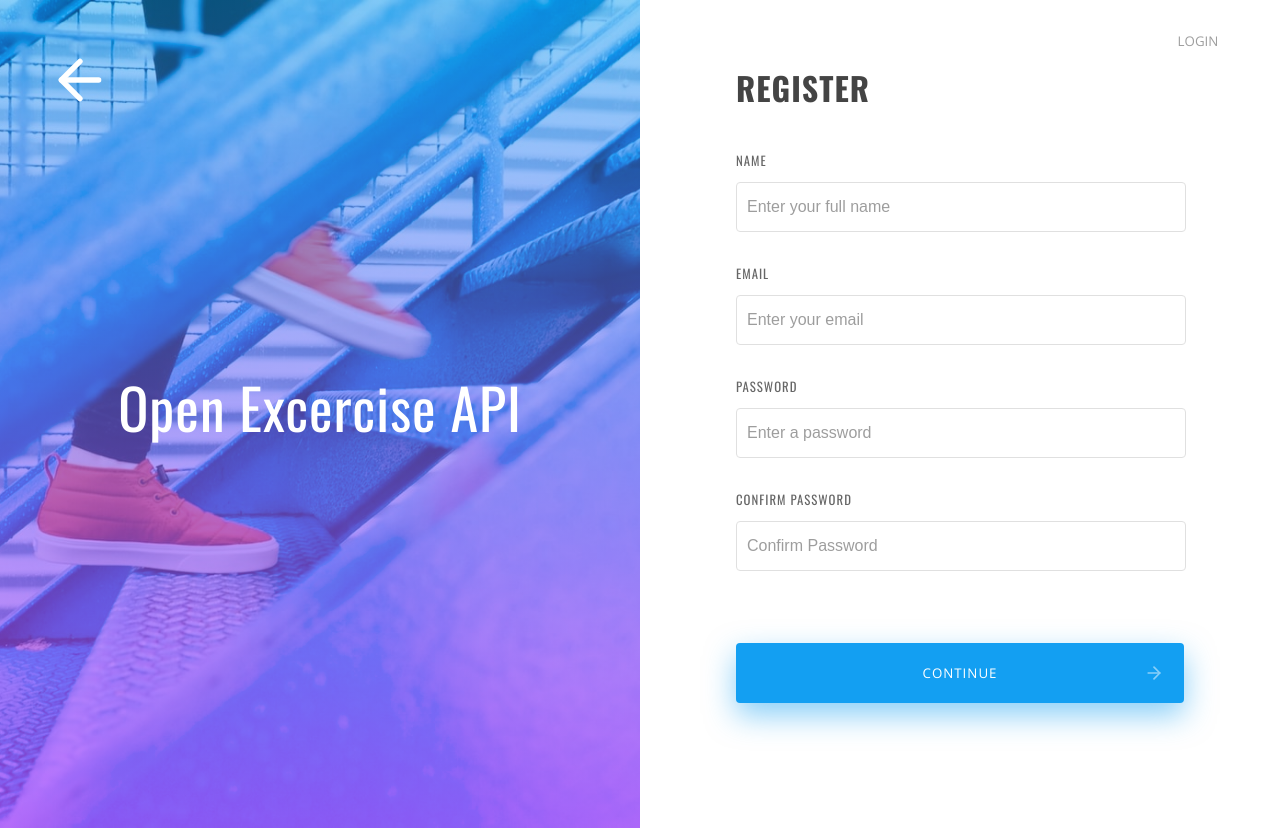
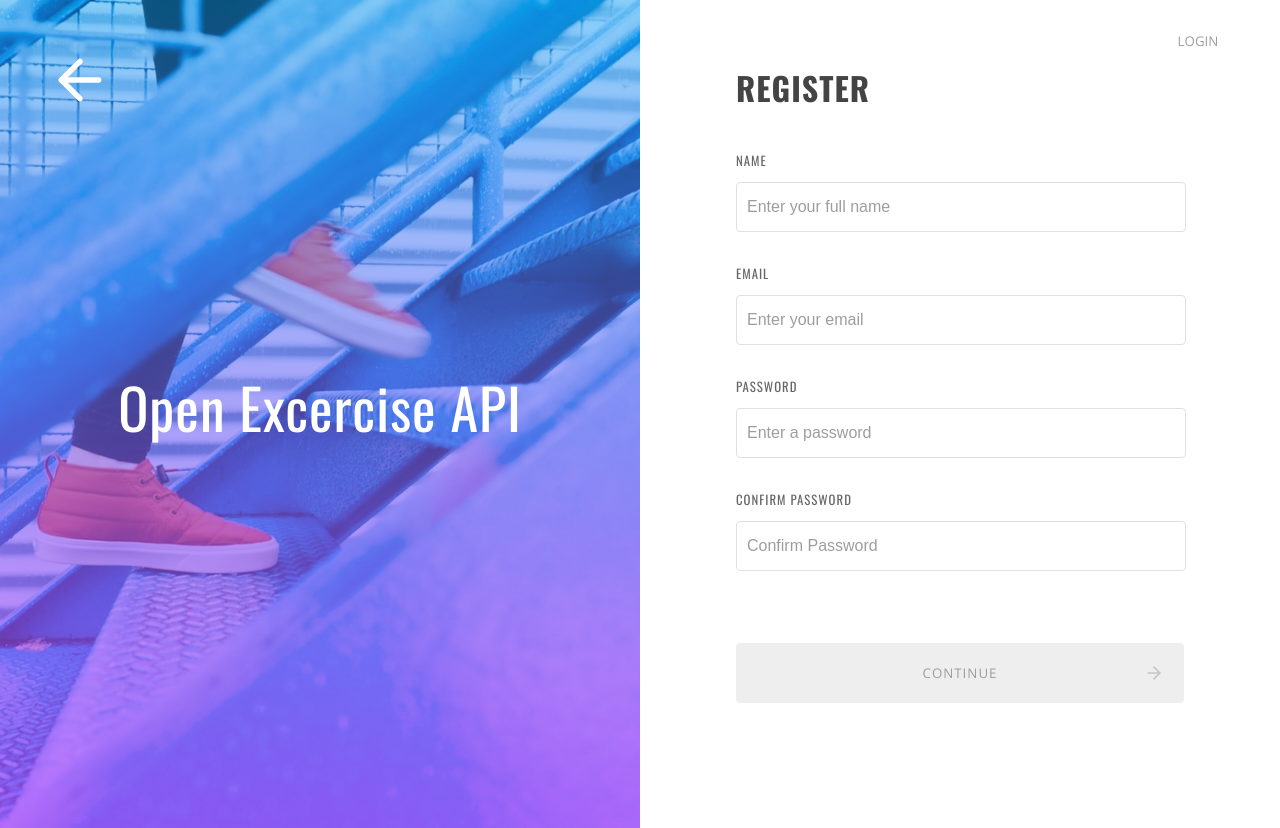
Before and after one commit to sanderhelleso/open-excercise-API, a React (Create React App) app in the folder client/: page /login in a window 1280 px wide. Both pictures are taken after a click on the button "REGISTER". Built offline with nearby package versions, Linux system fonts and the light colour scheme; no server answers; what react-stripe-elements would draw is missing.

Commit message:
add_error_handling_to_form: added validator

```diff
--- a/client/src/components/auth/Register.js
+++ b/client/src/components/auth/Register.js
@@ -6,6 +6,7 @@ import InputV2 from '../common/InputV2';
 import ButtonV2 from '../common/ButtonV2';
 import { ArrowRight } from 'react-feather';
 import { fadeInPure } from '../../lib/keyframes';
+import { isEmptyObj, isPassword, isEmail, isName } from '../../lib/validators';
 
 const inputs = [
 	{
@@ -37,11 +38,11 @@ const inputs = [
 	},
 	{
 		type: 'password',
-		name: 'password_confirm',
+		name: 'confirmPassword',
 		placeholder: 'Confirm Password',
 		label: {
 			text: 'Confirm Password',
-			htmlForm: 'password_confirm'
+			htmlForm: 'confirmPassword'
 		}
 	}
 ];
@@ -50,8 +51,11 @@ const Register = () => {
 	const [ state, updateState ] = useReducer((state, newState) => ({ ...state, ...newState }), {
 		name: '',
 		email: '',
-		password: ''
+		password: '',
+		confirmPassword: ''
 	});
+
+	const { password, confirmPassword, email, name } = state;
 
 	const handleChange = ({ target: { name, value } }) => {
 		updateState({ [name]: value });
@@ -78,10 +82,20 @@ const Register = () => {
 		}
 	};
 
+	const isValidForm = () => {
+		return (
+			isEmptyObj(state) ||
+			!isPassword(password) ||
+			!isEmail(email) ||
+			!isName(name) ||
+			password !== confirmPassword
+		);
+	};
+
 	return (
 		<StyledForm onSubmit={handleSubmit}>
 			{renderInputs()}
-			<ButtonV2 text="Continue" icon={<ArrowRight />} />
+			<ButtonV2 text="Continue" icon={<ArrowRight />} disabled={isValidForm()} />
 		</StyledForm>
 	);
 };
--- a/client/src/lib/validators.js
+++ b/client/src/lib/validators.js
@@ -3,6 +3,11 @@ const PW_MAX = 255;
 const HAS_SPECIAL = new RegExp(/[^a-zA-Z\d]/);
 const HAS_DIGIT = new RegExp(/\d/);
 const NAME_MIN = 2;
+const IS_EMAIl = new RegExp(
+	/^(([^<>()\[\]\\.,;:\s@"]+(\.[^<>()\[\]\\.,;:\s@"]+)*)|(".+"))@((\[[0-9]{1,3}\.[0-9]{1,3}\.[0-9]{1,3}\.[0-9]{1,3}\])|(([a-zA-Z\-0-9]+\.)+[a-zA-Z]{2,}))$/
+);
+
+export const isEmail = (s) => IS_EMAIl.test(s);
 
 export const isPassword = (s) => {
 	if (!s) return false;
```
